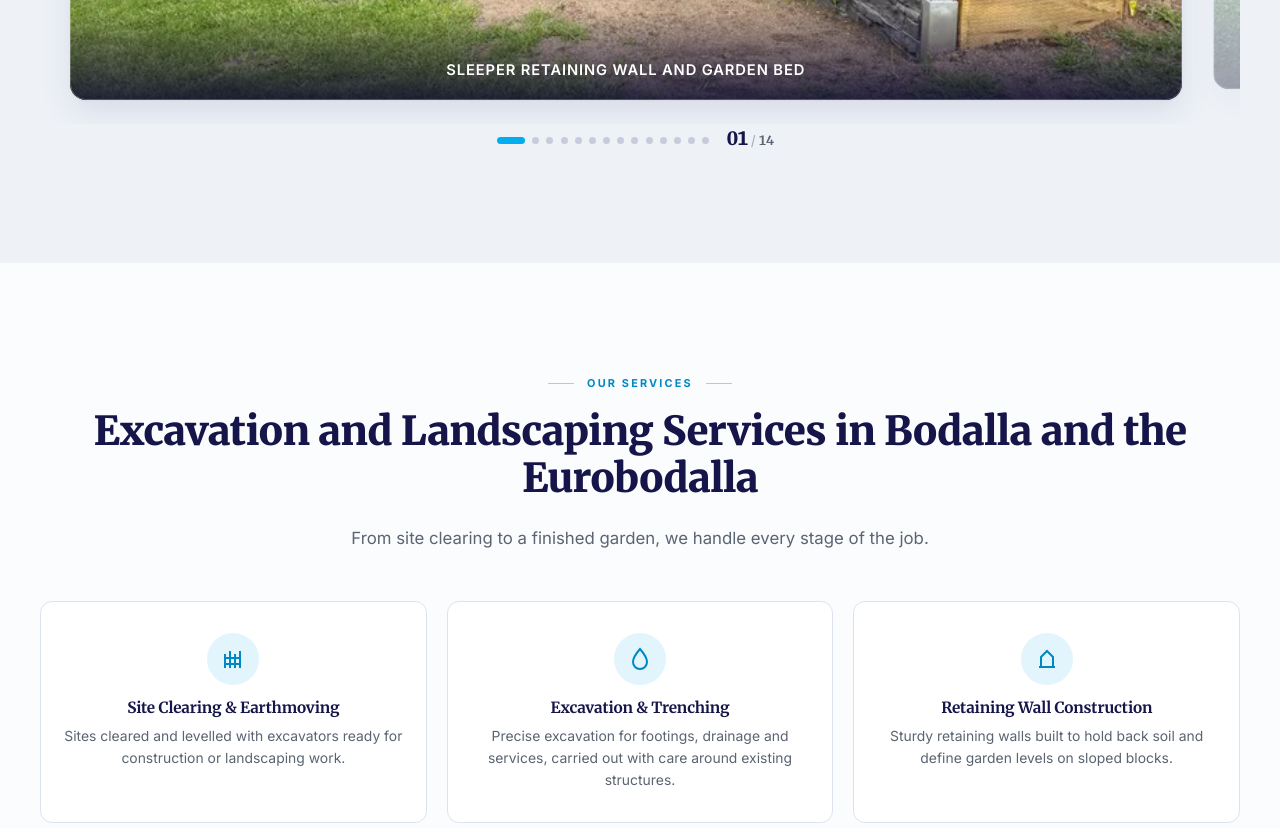
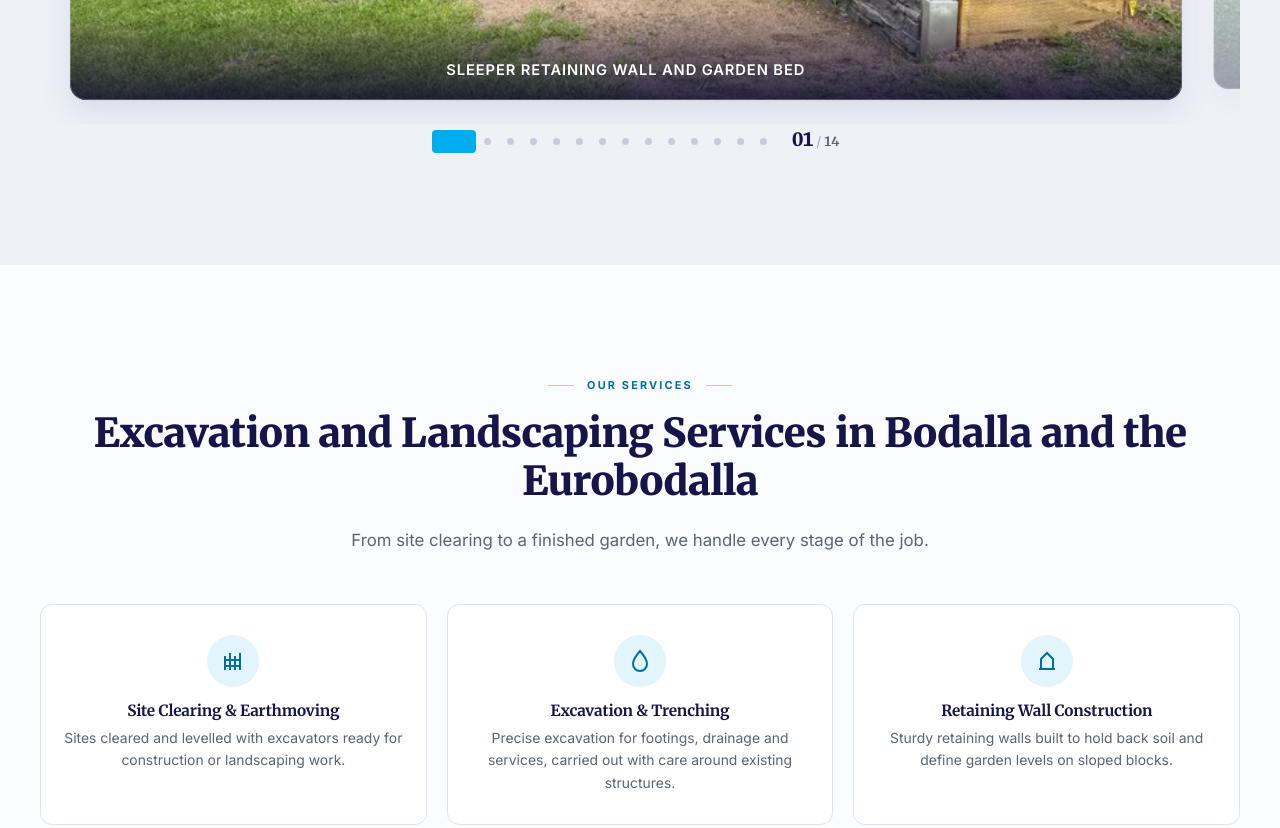
Before and after one commit to trueozmart/canexcavation, a plain HTML site: page index.html in a window 1280 px wide. Shown: the part 1770-2598 px from the top of the page. Drawn offline with Linux system fonts and the light colour scheme.

Commit message:
Accessibility: contrast and tap targets

```diff
--- a/index.html
+++ b/index.html
@@ -40,7 +40,7 @@
 <style>
 :root {
   --primary: #1E1D63; --primary-soft: #2D2C8A; --primary-fg: #ffffff;
-  --accent: #02ADEF; --accent-dark: #0088C4; --accent-tint: #E2F5FD;
+  --accent: #02ADEF; --accent-dark: #006FA3; --accent-tint: #E2F5FD;
   --gold-hair: rgba(2,173,239,.45);
   /* Warm whites - a hair off pure white so the navy and gold read richer */
   --bg: #FBFCFE; --bg-alt: #EEF2F7;
@@ -225,8 +225,8 @@ section { padding: 4rem 1.25rem; scroll-margin-top: 68px; }
 .gallery-btn:disabled { opacity: 0; pointer-events: none; }
 .gallery-btn-prev { left: .7rem; } .gallery-btn-next { right: .7rem; }
 .gallery-foot { display: flex; align-items: center; justify-content: center; gap: 1.1rem; margin-top: .35rem; padding: 0 1.25rem; }
-.gallery-dots { display: flex; gap: .45rem; }
-.gallery-dot { width: 7px; height: 7px; border-radius: 50%; background: rgba(30,29,99,.18); transition: all .3s; border: none; padding: 0; cursor: pointer; }
+.gallery-dots { display: flex; gap: 0; }
+.gallery-dot { width: 7px; height: 7px; box-sizing: content-box; border-radius: 50%; background: rgba(30,29,99,.18); background-clip: padding-box; transition: all .3s; border: 8.5px solid transparent; padding: 0; cursor: pointer; }
 .gallery-dot.active { width: 28px; border-radius: 4px; background: var(--accent); }
 .gallery-count { font-family: var(--font-display); display: flex; align-items: baseline; gap: .18rem; color: var(--muted); min-width: 56px; font-variant-numeric: tabular-nums; }
 .gallery-count b { font-size: 1.15rem; font-weight: 900; color: var(--fg); line-height: 1; letter-spacing: -.02em; }
@@ -312,7 +312,7 @@ section { padding: 4rem 1.25rem; scroll-margin-top: 68px; }
 .footer-contact-cta { display: block; background: var(--accent); color: var(--primary); font-weight: 700; font-size: .95rem; text-align: center; padding: .8rem 1.25rem; border-radius: 10px; margin-top: 1.5rem; transition: background .2s; }
 .footer-contact-cta:hover { background: var(--accent-dark); }
 .footer-divider { border: none; border-top: 1px solid rgba(255,255,255,.1); margin: 2.5rem 0 0; }
-.footer-copy { font-size: .8rem; color: rgba(255,255,255,.35); text-align: center; padding: 1.25rem 0; }
+.footer-copy { font-size: .8rem; color: rgba(255,255,255,.62); text-align: center; padding: 1.25rem 0; }
 
 /* ============ MOBILE BAR ============ */
 #mobile-bar { display: block; position: fixed; bottom: 0; left: 0; right: 0; z-index: 100; background: rgba(22,30,49,.97); backdrop-filter: blur(8px); border-top: 1px solid rgba(2,173,239,.25); padding: .75rem 1rem; padding-bottom: max(.75rem, env(safe-area-inset-bottom)); }
```
